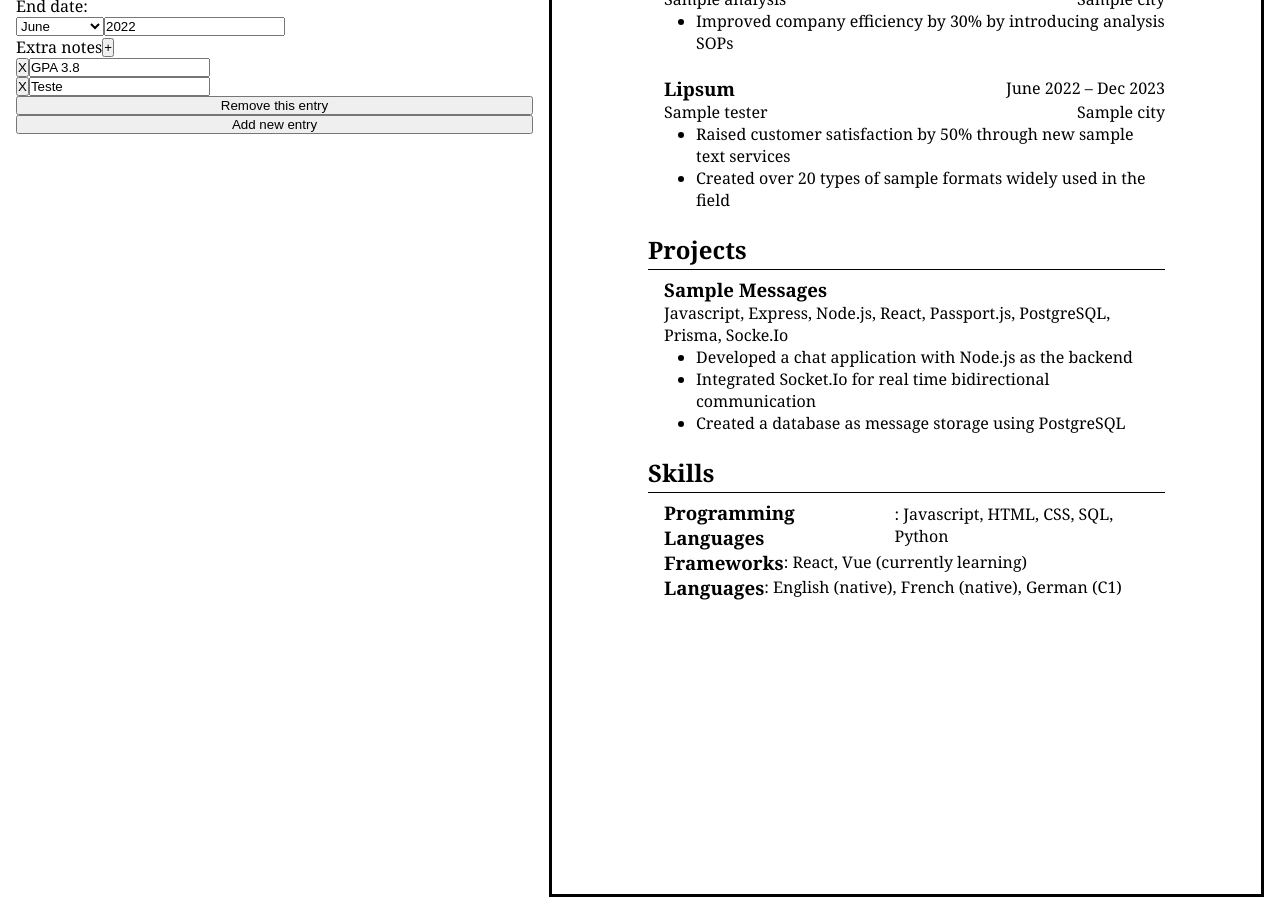
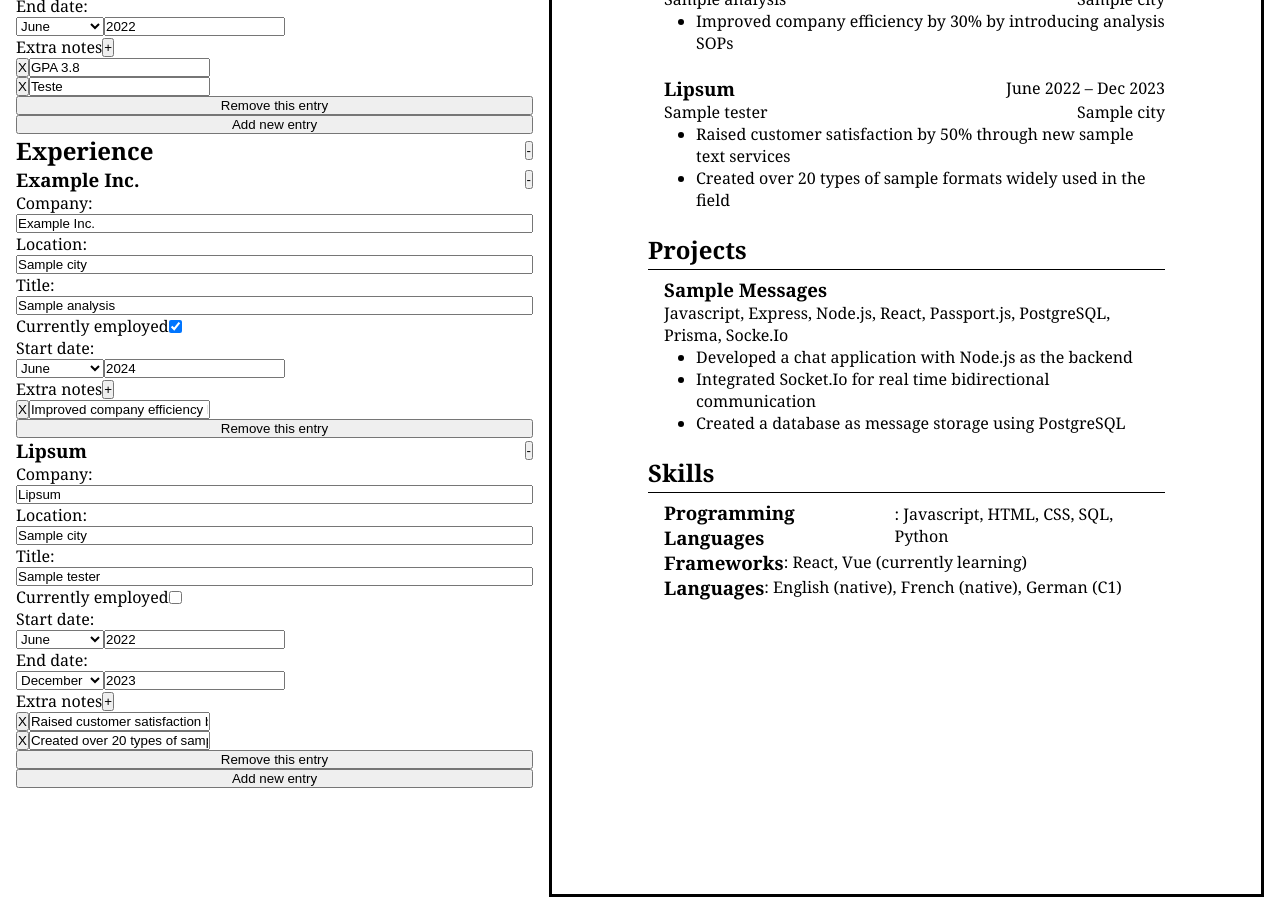
Before and after one commit to Sveldevorls/resume-builder, a React (Vite) app: page / in a window 1280 px wide. Shown: the part 440-1353 px from the top of the page. Built offline with nearby package versions, Linux system fonts and the light colour scheme.

Commit message:
Add experience editor

```diff
--- a/src/App.jsx
+++ b/src/App.jsx
@@ -22,7 +22,7 @@ export default function App() {
       <Editor
         infoState = {{info, setInfo}}
         educationState = {{education, setEducation}}
-        experience = {{experience, setExperience}}
+        experienceState = {{experience, setExperience}}
         projects = {{projects, setProjects}}
         skills = {{skills, setSkills}}
       />
--- a/src/components/DefaultResume.jsx
+++ b/src/components/DefaultResume.jsx
@@ -36,8 +36,8 @@ export const defaultExperience = [
         "title": "Sample analysis",
         "startMonth": 6,
         "startYear": 2024,
-        "endMonth": null,
-        "endYear": null,
+        "endMonth": 6,
+        "endYear": 2025,
         "isCurrentlyEmployed": true,
         "notes": [
             {
--- a/src/components/Editor/Editor.jsx
+++ b/src/components/Editor/Editor.jsx
@@ -1,8 +1,9 @@
 import InfoEditor from "./InfoEditor"
 import EducationEditor from "./EducationEditor"
+import ExperienceEditor from "./ExperienceEditor"
 import "../../styles/Editor.css"
 
-export default function Editor({ infoState, educationState }) {
+export default function Editor({ infoState, educationState, experienceState }) {
     return (
         <div className="Editor">
             <InfoEditor
@@ -13,6 +14,10 @@ export default function Editor({ infoState, educationState }) {
                 education={educationState.education}
                 educationStateSetter={educationState.setEducation}
             />
+            <ExperienceEditor
+                experience = {experienceState.experience}
+                experienceStateSetter={experienceState.setExperience}
+            />
         </div>
     )
 }
--- /dev/null
+++ b/src/components/Editor/ExperienceEditor.jsx
@@ -0,0 +1,138 @@
+import EditorBlock from "./EditorBlock"
+
+export default function ExperienceEditor({ experience, experienceStateSetter }) {
+    function handleNewNoteClick(entryID) {
+        let newexperienceArray = [];
+        for (let entry of experience) {
+            entry.id == entryID ?
+                newexperienceArray.push({ ...entry, "notes": [...entry.notes, { "id": crypto.randomUUID(), "content": "" }] }) :
+                newexperienceArray.push(entry);
+        }
+        experienceStateSetter(newexperienceArray);
+    }
+
+    function handleRemoveNoteClick(entryID, removedNoteID) {
+        let newexperienceArray = [];
+        for (let entry of experience) {
+            entry.id == entryID ?
+                newexperienceArray.push({ ...entry, "notes": entry.notes.filter(note => note.id != removedNoteID) }) :
+                newexperienceArray.push(entry);
+        }
+        experienceStateSetter(newexperienceArray);
+    }
+
+    function handleFormChange(entryID, changedElement) {
+        let newexperienceArray = [];
+        for (let entry of experience) {
+            if (entry.id != entryID) {
+                newexperienceArray.push(entry);
+            }
+            else {
+                if (changedElement.name == "noteContent") {
+                    newexperienceArray.push({
+                        ...entry,
+                        "notes": entry.notes.map(note =>
+                            note.id == changedElement.dataset.id ?
+                                { "id": changedElement.dataset.id, "content": changedElement.value } :
+                                note
+                        )
+                    });
+                }
+                else if (changedElement.name == "isCurrentlyEmployed") {
+                    newexperienceArray.push({ ...entry, [changedElement.name]: changedElement.checked });
+                }
+                else {
+                    newexperienceArray.push({ ...entry, [changedElement.name]: changedElement.value });
+                }
+            }
+        }
+        experienceStateSetter(newexperienceArray);
+    }
+
+    function handleNewEntryClick() {
+        experienceStateSetter([...experience, {
+            "id": crypto.randomUUID(),
+            "company": "Replace me",
+            "location": "Replace me",
+            "title": "Replace me",
+            "startMonth": 1,
+            "startYear": 1900,
+            "endMonth": 1,
+            "endYear": 1900,
+            "isCurrentlyEmployed": false,
+            "notes": [
+            ],
+        }])
+    }
+
+    function handleRemoveEntryClick(entryID) {
+        experienceStateSetter(experience.filter(entry => entry.id != entryID));
+    }
+
+    const months = [
+        "January", "February", "March", "April", "May", "June",
+        "July", "August", "September", "October", "November", "December"
+    ];
+
+    return (
+        <div id="experienceEditor">
+            <EditorBlock title={<h2>Experience</h2>} >
+                {experience.map(entry => {
+                    return (
+                        <EditorBlock title={<h3>{entry.company}</h3>} key={entry.id}>
+                            <form data-id={entry.id} onChange={e => handleFormChange(entry.id, e.target)}>
+                                <label htmlFor={"company-" + entry.id}>Company:</label>
+                                <input type="text" id={"company-" + entry.id} name="company" defaultValue={entry.company} />
+                                <label htmlFor={"location-" + entry.id}>Location:</label>
+                                <input type="text" id={"location-" + entry.id} name="location" defaultValue={entry.location} />
+                                <label htmlFor={"title-" + entry.id}>Title:</label>
+                                <input type="text" id={"title-" + entry.id} name="title" defaultValue={entry.title} />
+                                <div className="row">
+                                    <label htmlFor={"employed-" + entry.id}>Currently employed</label>
+                                    <input type="checkbox" id={"employed-" + entry.id} name="isCurrentlyEmployed" defaultChecked={entry.isCurrentlyEmployed}></input>
+                                </div>
+                                <label htmlFor={"startMonth-" + entry.id}>Start date:</label>
+                                <div className="row">
+                                    <select id={"startMonth-" + entry.id} name="startMonth" defaultValue={entry.startMonth}>
+                                        {months.map((month, index) =>
+                                            <option key={index} value={index + 1}>
+                                                {month}
+                                            </option>
+                                        )}
+                                    </select>
+                                    <input type="text" id={"startYear-" + entry.id} name="startYear" defaultValue={entry.startYear} />
+                                </div>
+                                {!entry.isCurrentlyEmployed &&
+                                    <>
+                                        <label htmlFor={"endMonth-" + entry.id}>End date:</label>
+                                        <div className="row">
+                                            <select id={"endMonth-" + entry.id} name="endMonth" defaultValue={entry.endMonth}>
+                                                {months.map((month, index) =>
+                                                    <option key={index} value={index + 1}>
+                                                        {month}
+                                                    </option>
+                                                )}
+                                            </select>
+                                            <input type="text" id={"endYear-" + entry.id} name="endYear" defaultValue={entry.endYear} />
+                                        </div>
+                                    </>}
+                                <div className="row">
+                                    <span>Extra notes</span>
+                                    <button type="button" onClick={() => handleNewNoteClick(entry.id)}>+</button>
+                                </div>
+                                {entry.notes.map(note =>
+                                    <div className="row" key={note.id}>
+                                        <button type="button" data-id={note.id} onClick={(e) => handleRemoveNoteClick(entry.id, e.target.dataset.id)}>X</button>
+                                        <input type="text" name="noteContent" data-id={note.id} defaultValue={note.content} />
+                                    </div>
+                                )}
+                            </form>
+                            <button type="button" onClick={() => handleRemoveEntryClick(entry.id)}>Remove this entry</button>
+                        </EditorBlock>
+                    )
+                })}
+                <button onClick={handleNewEntryClick}>Add new entry</button>
+            </EditorBlock>
+        </div>
+    )
+}
```
